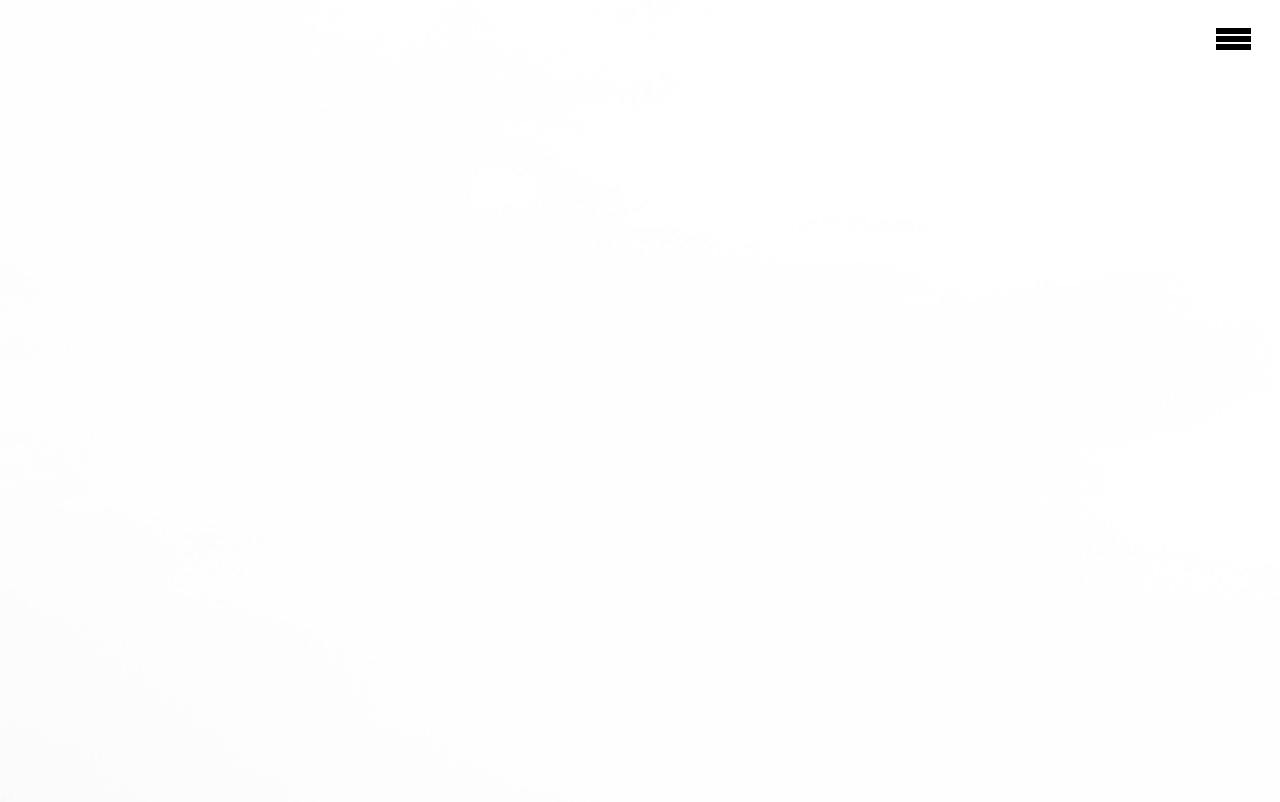
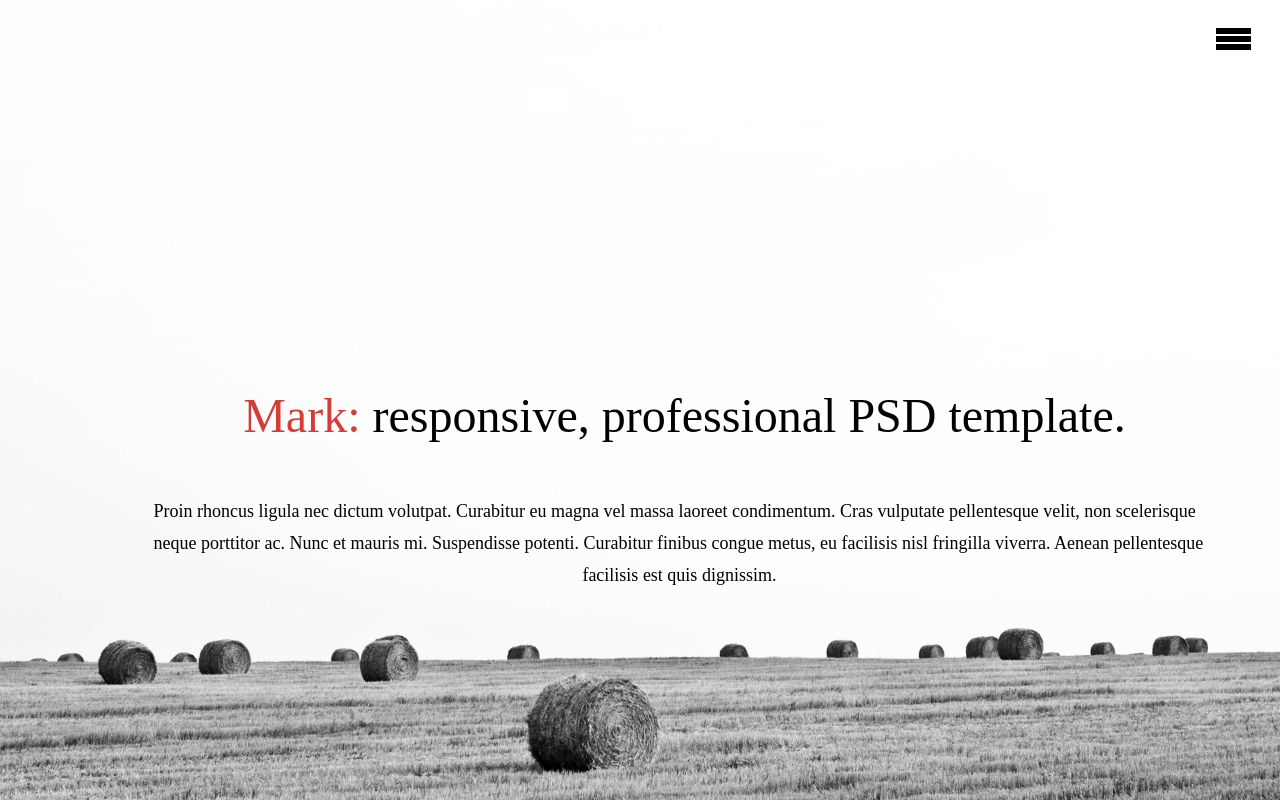
Before and after one commit to maduraaa/mark, a plain HTML site: page index.html in a window 1280 px wide. Shown: the top 802 px of the page. Drawn offline with Linux system fonts and the light colour scheme.

Commit message:
finish firts page

```diff
--- a/css/style.css
+++ b/css/style.css
@@ -1,39 +1,13 @@
 .box{
    background-image: url(../img/firs-page-background.png);
    background-color: white;
-   height: 1280px;
+   height: 800px;
    background-position: center;
    background-repeat: no-repeat;
    background-size: cover;
    position: relative;
 }
-/* .burger-menu{
-    position: absolute;
-    margin-top: 2%;
-    margin-left: 95%;
-}
-.bgm{
-    width: 35px;
-    height: 5px;
-    background-color: black;
-    margin: 6px 0;
-}
-.social-li{
-    display: block;
-    color: #7F7F7F;
-    font-size: 20px;
-    padding-top: 30px;
-    padding-left: 22%;
-}
-.social-li:first-child{
-    margin-top: 5%;
-}
-.social-a{
-    color: #7F7F7F;
-}
-.social-a:hover{
-    color: #D63C37;
-} */
+/* burger menu */
 .movi-size{
     margin-left: 95%;
     margin-top: 2%;
@@ -83,3 +57,34 @@
 }
 .dropdown a:hover {}
 .show {display: block;}
+
+/* burger menu */
+
+.text1{
+    position: absolute;
+    bottom: 45%;
+    left: 19%;
+    font-size: 48px;
+    align-items: center;
+}
+.text2{
+    color: #D63C37;
+}
+.text3{
+    position: absolute;
+    font-size: 18px;
+    bottom: 35%;
+    left: 12%;
+}
+.text4{
+    position: absolute;
+    font-size: 18px;
+    bottom: 31%;
+    left: 12%;
+}
+.text5{
+    position: absolute;
+    font-size: 18px;
+    bottom: 27%;
+    left: 45.5%;
+}
--- a/index.html
+++ b/index.html
@@ -28,13 +28,9 @@
   </div>
 
   <script>
-  /* When the user clicks on the button,
-  toggle between hiding and showing the dropdown content */
   function myFunction() {
     document.getElementById("myDropdown").classList.toggle("show");
   }
-
-  // Close the dropdown if the user clicks outside of it
   window.onclick = function(event) {
     if (!event.target.matches('.dropbtn')) {
       var dropdowns = document.getElementsByClassName("dropdown-content");
@@ -48,9 +44,18 @@
     }
   }
  </script>
+  </div>
    </div>
+     <div class="mark-text">
+         <span class="text1"><span class="text2">Mark:</span>  responsive, professional PSD template.</span>
+          <span class="text3">Proin rhoncus ligula nec dictum volutpat. Curabitur eu magna vel massa laoreet
+               condimentum. Cras vulputate pellentesque velit, non scelerisque
+         </span>
+         <span class="text4">neque porttitor ac. Nunc et mauris mi. Suspendisse potenti. Curabitur finibus
+             congue metus, eu facilisis nisl fringilla viverra. Aenean pellentesque
+       </span>
+       <span class="text5">facilisis est quis dignissim.</span>
      </div>
-
-        </main>
-    </body>
+    </main>
+  </body>
 </html>
```
